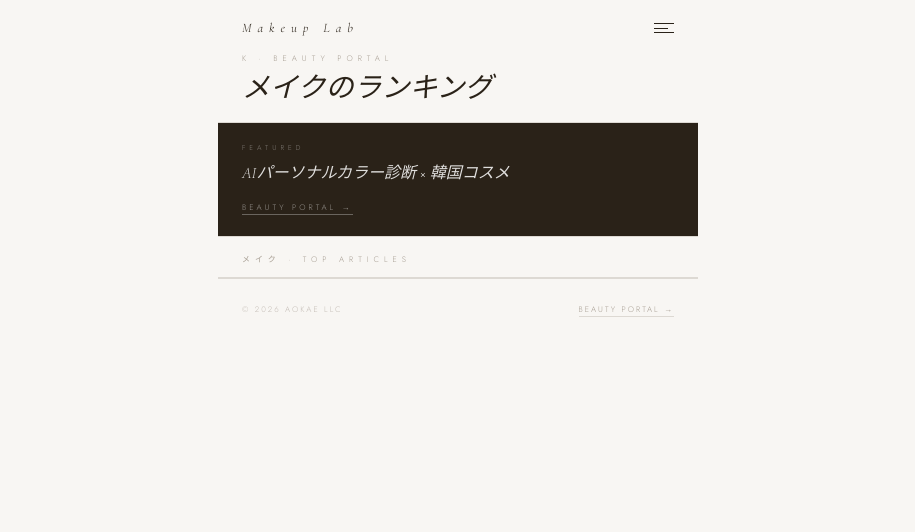
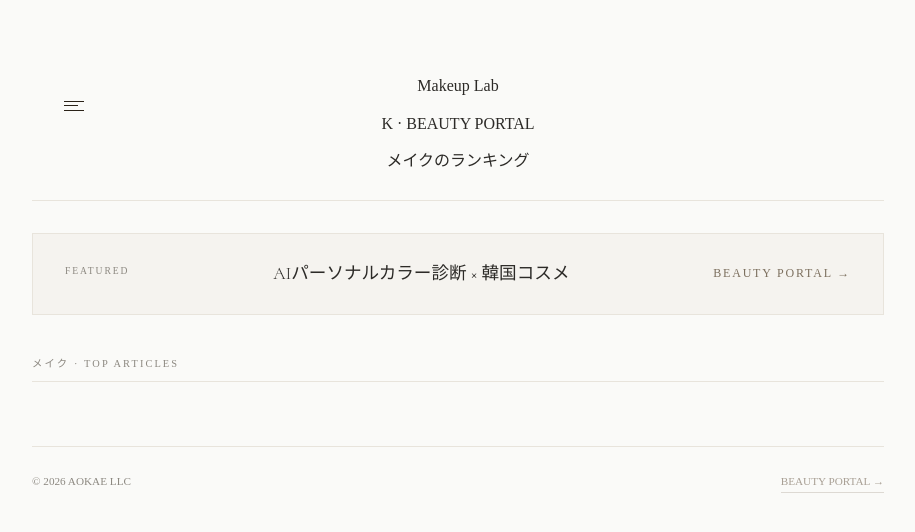
Before and after one commit to okuwabara07-gif/makeup-lab-jp, a Next.js app: page / in a window 1280 px wide. Shown: the top 532 px of the page, without its empty margins (182-1097 px from the left). Built offline with nearby package versions, Linux system fonts and the light colour scheme.

Commit message:
fix: SHIRO design + clean rebuild

```diff
--- a/app/globals.css
+++ b/app/globals.css
@@ -1,39 +1,26 @@
-@import url('https://fonts.googleapis.com/css2?family=Cormorant+Garamond:ital,wght@0,300;0,400;1,300;1,400&family=Jost:wght@200;300;400&family=Shippori+Mincho:wght@400;500&display=swap');
-*{box-sizing:border-box;margin:0;padding:0;}
-:root{--bg:#F8F6F3;--white:#FFFFFF;--border:#DDD9D3;--text:#2A2218;--muted:#A89F94;--hint:#C4BDB6;}
-body{font-family:'Jost',sans-serif;font-weight:300;background:var(--bg);color:var(--text);-webkit-font-smoothing:antialiased;max-width:480px;margin:0 auto;}
-a{color:inherit;text-decoration:none;}
-button{font-family:'Jost',sans-serif;font-weight:300;cursor:pointer;}
-.eyebrow{font-size:8px;letter-spacing:5px;color:var(--muted);font-weight:300;}
-.site-header{padding:20px 24px 0;border-bottom:0.5px solid var(--border);}
-.site-nav-bar{display:flex;justify-content:space-between;align-items:center;padding-bottom:16px;}
-.site-logo{font-family:'Cormorant Garamond',serif;font-size:13px;font-weight:300;letter-spacing:6px;color:var(--text);font-style:italic;}
-.section-title{font-family:'Cormorant Garamond',serif;font-size:28px;font-weight:300;font-style:italic;color:var(--text);line-height:1.2;padding-bottom:16px;}
-.section-label{font-size:8px;letter-spacing:5px;color:var(--muted);padding:16px 24px 12px;border-bottom:0.5px solid var(--border);font-weight:300;}
-.article-row{padding:20px 24px;border-bottom:0.5px solid var(--border);cursor:pointer;}
-.article-row:hover{opacity:0.7;}
-.article-eyebrow{font-size:7px;letter-spacing:3px;color:var(--muted);margin-bottom:6px;}
-.article-title{font-family:'Shippori Mincho',serif;font-size:14px;color:var(--text);line-height:1.6;margin-bottom:4px;}
-.article-meta{font-size:8px;letter-spacing:1px;color:var(--hint);}
-.portal-banner{padding:20px 24px;border-bottom:0.5px solid var(--border);background:var(--text);}
-.portal-banner-label{font-size:7px;letter-spacing:4px;color:rgba(255,255,255,0.4);margin-bottom:6px;}
-.portal-banner-title{font-family:'Cormorant Garamond',serif;font-size:16px;font-weight:300;font-style:italic;color:rgba(255,255,255,0.85);margin-bottom:10px;}
-.portal-banner-link{font-size:8px;letter-spacing:3px;color:rgba(255,255,255,0.5);border-bottom:0.5px solid rgba(255,255,255,0.3);padding-bottom:1px;}
-.site-footer{padding:24px;font-size:8px;letter-spacing:2px;color:var(--hint);display:flex;justify-content:space-between;border-top:0.5px solid var(--border);font-weight:300;}
-.rank-row{display:flex;align-items:center;gap:12px;padding:16px 24px;border-bottom:0.5px solid var(--border);cursor:pointer;background:var(--white);}
-.rank-row:hover{opacity:0.7;}
-.rank-num{font-family:'Cormorant Garamond',serif;font-size:11px;font-weight:300;letter-spacing:2px;color:var(--muted);width:20px;flex-shrink:0;}
-.rank-thumb{width:44px;height:44px;flex-shrink:0;display:flex;align-items:center;justify-content:center;}
-.rank-info{flex:1;}
-.rank-name{font-family:'Shippori Mincho',serif;font-size:12px;color:var(--text);line-height:1.4;margin-bottom:2px;}
-.rank-brand{font-size:7px;letter-spacing:3px;color:var(--muted);}
-.rank-price{font-size:11px;font-weight:300;color:var(--text);flex-shrink:0;}
-.article-body{padding:0 24px;}
-.article-body h1,.article-body h2{font-family:'Shippori Mincho',serif;font-size:16px;font-weight:500;color:var(--text);margin:24px 0 10px;padding-bottom:8px;border-bottom:0.5px solid var(--border);}
-.article-body h3{font-family:'Shippori Mincho',serif;font-size:14px;font-weight:500;color:var(--text);margin:16px 0 8px;}
-.article-body p{font-size:13px;color:#6B6259;line-height:2;margin-bottom:14px;}
-.article-body ul,.article-body ol{padding-left:16px;margin-bottom:14px;}
-.article-body li{font-size:13px;color:#6B6259;line-height:2;}
-.article-body table{width:100%;border-collapse:collapse;margin:14px 0;}
-.article-body th{font-size:8px;letter-spacing:2px;color:var(--muted);padding:10px 8px;border-bottom:0.5px solid var(--border);text-align:left;font-weight:300;}
-.article-body td{padding:12px 8px;border-bottom:0.5px solid var(--border);font-size:12px;color:#6B6259;}
+@import url('https://fonts.googleapis.com/css2?family=Cormorant+Garamond:wght@300;400;500&family=Noto+Serif+JP:wght@300;400&display=swap');
+:root {
+  --bg: #FAFAF8; --surface: #F5F3EF; --border: #E8E4DC;
+  --text-primary: #2C2A27; --text-secondary: #8C8880;
+  --accent: #7C6F5E; --link: #5A7A6A;
+}
+* { margin: 0; padding: 0; box-sizing: border-box; }
+body { background: var(--bg); color: var(--text-primary); font-family: 'Noto Serif JP', serif; font-weight: 300; line-height: 1.8; -webkit-font-smoothing: antialiased; }
+a { color: var(--link); text-decoration: none; }
+a:hover { text-decoration: underline; }
+.site-header { padding: 2.5rem 2rem 1.5rem; border-bottom: 0.5px solid var(--border); text-align: center; }
+.site-title { font-family: 'Cormorant Garamond', serif; font-size: clamp(1.4rem,3vw,2rem); font-weight: 300; letter-spacing: 0.2em; text-transform: uppercase; }
+.site-subtitle { font-size: 0.7rem; letter-spacing: 0.15em; color: var(--text-secondary); margin-top: 0.4rem; text-transform: uppercase; }
+main { max-width: 900px; margin: 0 auto; padding: 2rem 1.5rem 4rem; }
+.section-label { font-size: 0.65rem; letter-spacing: 0.2em; color: var(--text-secondary); text-transform: uppercase; margin: 2.5rem 0 1.2rem; padding-bottom: 0.5rem; border-bottom: 0.5px solid var(--border); }
+.article-list { display: flex; flex-direction: column; }
+.article-item { display: flex; align-items: baseline; gap: 1.5rem; padding: 1rem 0; border-bottom: 0.5px solid var(--border); }
+.article-num { font-family: 'Cormorant Garamond', serif; font-size: 0.85rem; color: var(--text-secondary); min-width: 1.5rem; }
+.article-link { font-size: 0.9rem; font-weight: 300; color: var(--text-primary); }
+.article-link:hover { color: var(--link); text-decoration: none; }
+.portal-banner { margin: 2rem 0; padding: 1.5rem 2rem; background: var(--surface); border: 0.5px solid var(--border); display: flex; align-items: center; justify-content: space-between; gap: 1rem; }
+.portal-banner-label { font-size: 0.6rem; letter-spacing: 0.2em; color: var(--text-secondary); text-transform: uppercase; margin-bottom: 0.4rem; }
+.portal-banner-title { font-family: 'Cormorant Garamond', serif; font-size: 1.1rem; }
+.portal-banner-link { font-size: 0.75rem; letter-spacing: 0.15em; color: var(--accent); white-space: nowrap; text-transform: uppercase; }
+.site-footer { margin-top: 4rem; padding-top: 1.5rem; border-top: 0.5px solid var(--border); font-size: 0.7rem; color: var(--text-secondary); display: flex; justify-content: space-between; }
+.ad-slot { width: 100%; min-height: 90px; background: var(--surface); border: 0.5px dashed var(--border); display: flex; align-items: center; justify-content: center; font-size: 0.65rem; color: var(--text-secondary); margin: 1.5rem 0; }
```
